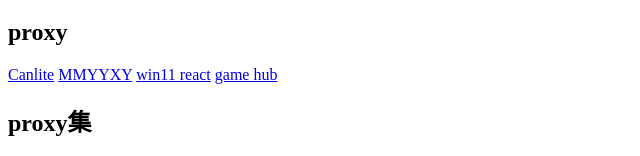
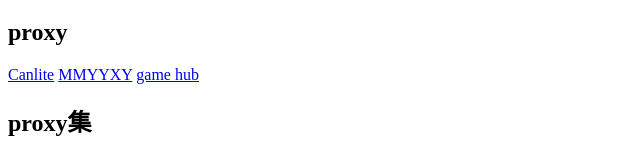
Before and after one commit to woolisbest/site-main, a plain HTML site: page home.html in a window 1280 px wide. Shown: the part 179-335 px from the top of the page, without its empty margins (0-640 px from the left). Drawn offline with Linux system fonts and the light colour scheme.

Commit message:
Update home.html

```diff
--- a/home.html
+++ b/home.html
@@ -22,7 +22,6 @@
     <h2>proxy</h2>
       <a href="https://html.cafe/x05bcb028">Canlite</a>
       <a href="https://html.cafe/x6b96e96a">MMYYXY</a>
-    <a href="https://woolisbest-proxy.global.ssl.fastly.net/">win11 react</a>
     <a href="https://html.cafe/x9d88d0a9">game hub</a>
     <h2>proxy集</h2>
       <a href="https://html.cafe/x4bb18796">プロキシ集</a>
```
